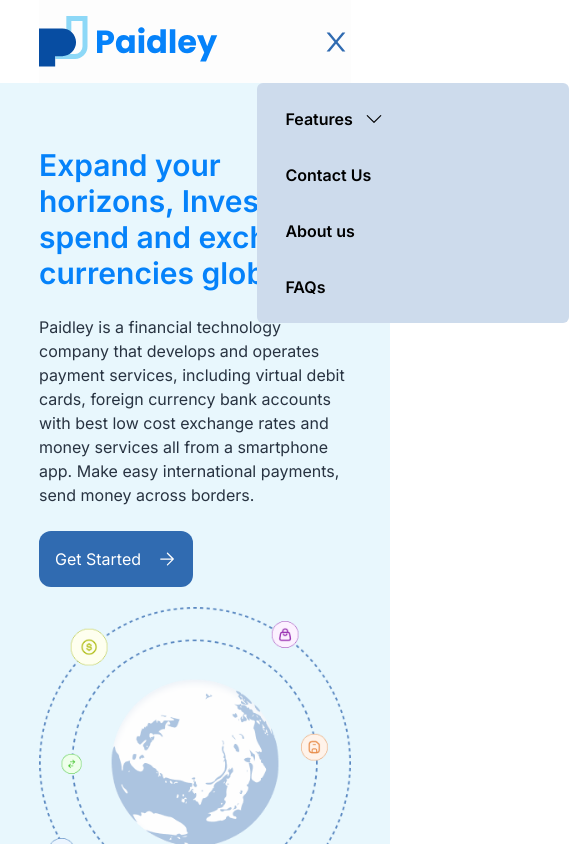
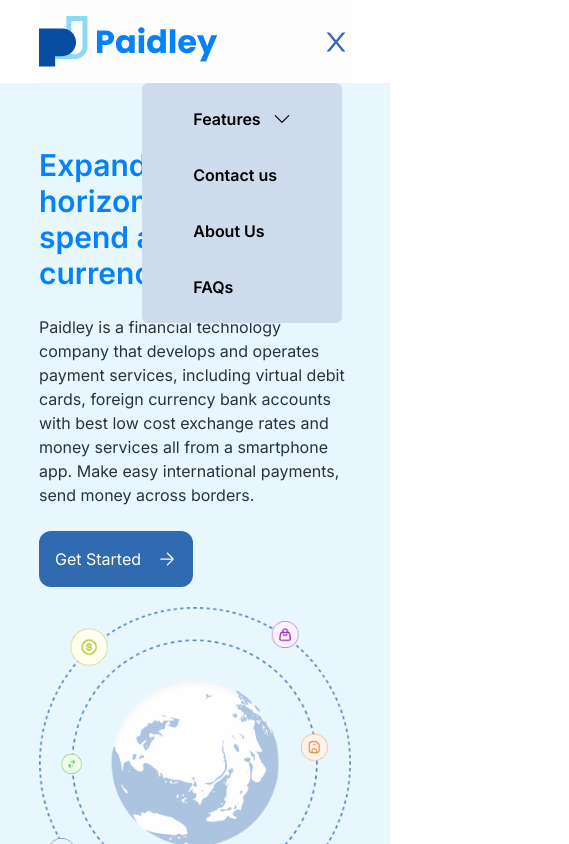
Before and after one commit to superwaih/paidley, a Next.js app: page / in a window 390 px wide. Both pictures are taken after a click on the element 331 px from the left and 41 px from the top of the page. Shown: the top 844 px of the page, 569 px wide, since content can reach past the window. Built offline with nearby package versions, Linux system fonts and the light colour scheme.

Commit message:
completed nav

```diff
--- a/components/landing-page-components/HeroBanner.jsx
+++ b/components/landing-page-components/HeroBanner.jsx
@@ -19,7 +19,9 @@
     <motion.div
     initial='hidden'
     whileInView={'show'}
-     variants={container} className='w-full bg-[#E8F7FD] pt-16 pb-8' >
+     variants={container}
+
+     className='w-full bg-[#E8F7FD] pt-16 pb-8' >
         <div className='m-auto flex space-y-5 flex-col lg:flex-row justify-between w-[80%]'>
         <div className="hero__text w-full lg:w-1/2 flex flex-col space-y-6">
             <motion.h3 variants={fadeIn("down")} className='text-brand-blue leading-16 max-w-2xl font-semibold text-3xl md:text-4xl'>Expand your horizons, Invest, spend and exchange currencies globally.</motion.h3>
--- a/components/landing-page-components/MobileNav.jsx
+++ b/components/landing-page-components/MobileNav.jsx
@@ -1,9 +1,17 @@
 import React, { useState } from 'react'
 import {BsChevronDown, BsChevronRight} from "react-icons/bs"
+import { motion } from 'framer-motion'
+import { fadeIn } from '@/variants'
+import Link from 'next/link'
 const MobileNav = () => {
     const [toggleFeature, setTogglefeature] = useState(false)
   return (
-    <div className='bg-[#CDDBEC] lg:hidden w-full  py-6 px-7  absolute top-[100%] rounded-md left-[70%] right-4'>
+    <motion.div
+    initial='hidden'
+    whileInView={'show'}
+     variants={fadeIn("left")}
+
+    className='bg-[#CDDBEC] items-center justify-center flex lg:hidden w-[200px]  py-6 px-7  absolute top-[100%] rounded-md left-[33%] sm:left-[73%] md:left-[78%] '>
         <ul className='horizontal space-y-8'>
             <li
             onClick={() => setTogglefeature(!toggleFeature)}
@@ -14,20 +22,49 @@
             {toggleFeature && (
 
                 <ul className='flex flex-col gap-3'>
-                    <li className='text-[12px] text-[#011A32]'>Card</li>
-                    <li className='text-[12px] text-[#011A32]'>Transfer</li>
-                    <li className='text-[12px] text-[#011A32]'>Convert Currency</li>
-                    <li className='text-[12px] text-[#011A32]'>Virtual Account</li>
+                    <li className='text-[12px] text-[#011A32]'>
+                    <Link href="/features">
+                        Card
+            </Link>
+                    </li>
+                    <li className='text-[12px] text-[#011A32]'>
+                    <Link href="/features/transfer">
+                        Transfer
+            </Link>
+                    </li>
+                    <li className='text-[12px] text-[#011A32]'>
+                    <Link href="/features/convert">
+                        Foreign Accounts
+            </Link>
+                    </li>
+                    <li className='text-[12px] text-[#011A32]'>
+                    <Link href="/features/virtual">
+                        Virtual Account
+            </Link>
+                    </li>
                 </ul>
 
             )}
-            <li className='font-semibold'>Contact Us</li>
-            <li className='font-semibold'>About us</li>
-            <li className='font-semibold'>FAQs</li>
+
+            <li className='font-semibold'>
+            <Link href="/contact-us">
+                Contact us
+            </Link>
+            </li>
+            <li className='font-semibold'>
+            <Link href="/about-us">
+                About Us
+            </Link>
+            </li>
+            <li className='font-semibold'>
+            <Link href="/faq">
+                FAQs
+            </Link>
+            </li>
 
         </ul>
 
-    </div>
+    </motion.div>
   )
 }
 
```
